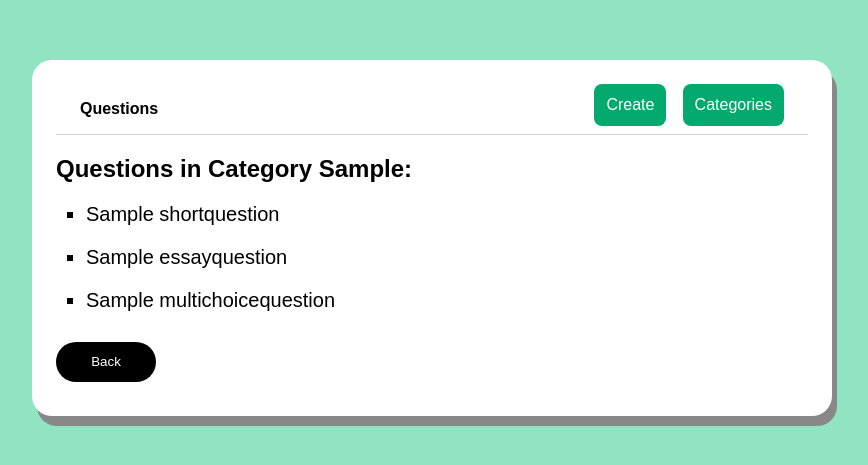
After one commit to Albert-Alvaro/CP3405_Ver2, a Django app: page /category-popup/1 in a window 1280 px wide. The commit adds this page. Shown: the top 465 px of the page, without its empty margins (208-1076 px from the left). Run offline with Django 4.2, Linux system fonts and the light colour scheme; tables that the repository leaves empty hold one stand-in row (values such as "Sample post").

Commit message:
complete the category functionality, add the category page listing all categories, and a popup page for each category listing each of the questions in said category

```diff
--- a/questions/static/css/styles.css
+++ b/questions/static/css/styles.css
@@ -56,10 +92,9 @@ ul{
 }
 
 .dropdown {
-  position: relative;
+  margin-left: 420px;
   display: inline-block;
 }
-
 .dropdown-content {
   display: none;
   position: absolute;
--- /dev/null
+++ b/questions/templates/CategoryPopup.html
@@ -0,0 +1,53 @@
+{% extends 'layouts/page.html' %}
+
+{% block content %}
+<style>
+        ol {
+            list-style:square;
+            padding: 0 ;
+            margin: 0;
+            margin-left: 30px;
+            font-size: 20px;
+        }
+        .back-button{
+        display: right;
+        justify-content: right;
+            width: 100px;
+            height: 40px;
+            border: none;
+            border-radius: 20px;
+            background-color: black;
+            color: white;
+            margin: 10px auto;
+            cursor: pointer;
+        }
+</style>
+
+<h2>Questions in Category {{category.category}}: </h2>
+            {% for  question in shortQuestionsCat %}
+                <div class = "question-items">
+                        <ol>
+                            <li>{{question.question}}</li>
+                        </ol>
+                </div>
+            {% endfor %}
+            {% for  question in essayQuestionsCat %}
+                <div class = "question-items">
+                        <ol>
+                            <li>{{question.question}}</li>
+                        </ol>
+                </div>
+            {% endfor %}
+            {% for  question in multiChoiceQuestionsCat %}
+                <div class = "question-items">
+                        <ol>
+                            <li>{{question.question}}</li>
+                        </ol>
+                </div>
+            {% endfor %}
+
+<a href="{% url 'category-page' %}">
+    <button class="back-button">Back</button>
+</a>
+
+{% endblock %}
--- a/questions/templates/EssayQuestion.html
+++ b/questions/templates/EssayQuestion.html
@@ -43,9 +43,9 @@
     <h2 class="essay-question-title">{{essay_question.question}}</h2>
     <p class="question-date">Created At: {{essay_question.created_at}}</p>
     <p class="question-category">Category: {{essay_question.category}}</p>
-    <div class="dropdown">
-        <button class="dropbtn">Categories</button>
-            <div class="dropdown-content">
+    <div class="dropdown2">
+        <button class="dropbtn2">Categories</button>
+            <div class="dropdown-content2">
                 {% for  category in category %}
                 <div class = "question-items">
                     <a href="{% url 'change-essay-question-cat' essay_question.id category.id %}">
--- a/questions/templates/MCQ.html
+++ b/questions/templates/MCQ.html
@@ -99,9 +99,9 @@ ol {
     <h2 class="mcq-question-title">{{mcq_question.question}}</h2>
     <p class="question-date">Created At: {{mcq_question.created_at}}</p>
     <p class="question-category">Category: {{mcq_question.category}}</p>
-    <div class="dropdown">
-        <button class="dropbtn">Categories</button>
-            <div class="dropdown-content">
+    <div class="dropdown2">
+        <button class="dropbtn2">Categories</button>
+            <div class="dropdown-content2">
                 {% for  category in category %}
                 <div class = "question-items">
                     <a href="{% url 'change-mcq-cat' mcq_question.id category.id %}">
--- a/questions/templates/ShortQuestion.html
+++ b/questions/templates/ShortQuestion.html
@@ -43,9 +43,9 @@
     <h2 class="question-title">{{short_question.question}}</h2>
     <p class="question-date">Created At: {{short_question.created_at}}</p>
     <p class="question-category">Category: {{short_question.category}}</p>
-    <div class="dropdown">
-        <button class="dropbtn">Categories</button>
-            <div class="dropdown-content">
+    <div class="dropdown2">
+        <button class="dropbtn2">Categories</button>
+            <div class="dropdown-content2">
                 {% for  category in category %}
                 <div class = "question-items">
                     <a href="{% url 'change-short-question-cat' short_question.id category.id %}">
--- a/questions/templates/navbar.html
+++ b/questions/templates/navbar.html
@@ -13,4 +13,9 @@
                 <a href="{% url 'create-category' %}">Create Category</a>
             </div>
     </div>
+    <div class="dropdown1">
+        <a href="{% url 'category-page' %}">
+            <button class="dropbtn">Categories</button>
+        </a>
+    </div>
 </nav>
--- a/questions/urls.py
+++ b/questions/urls.py
@@ -27,4 +27,7 @@ urlpatterns = [
     path('change-short-question-cat/<int:id>/<int:id2>', views.changeShortQuestionCat, name='change-short-question-cat'),
     path('change-essay-question-cat/<int:id>/<int:id2>', views.changeEssayQuestionCat, name='change-essay-question-cat'),
     path('change-mcq-cat/<int:id>/<int:id2>', views.changeMCQCat, name='change-mcq-cat'),
+    path('category-page', views.categoryPage, name="category-page"),
+    path('delete-category/<int:id>', views.deleteCategory, name="delete-category"),
+    path('category-popup/<int:id>', views.categoryPopup, name="category-popup"),
 ]
--- a/questions/views.py
+++ b/questions/views.py
@@ -234,3 +234,31 @@ def changeMCQCat(request, id, id2):
     mcq_question = MultiChoiceQuestion.objects.filter(id=id).update(category=id2)
 
     return redirect("/mcq-question/"+str(id))
+
+def categoryPage(request):
+    category = Question.objects.all()
+    context= {
+        'category': category,
+    }
+    return render(request, 'Category.html', context)
+
+def deleteCategory(request, id):
+    category = Question.objects.get(id=id)
+    question = ShortQuestion.objects.filter(category=id).update(category='')
+    question2 = EssayQuestion.objects.filter(category=id).update(category='')
+    question3 = MultiChoiceQuestion.objects.filter(category=id).update(category='')
+    category.delete()
+    return redirect("/category-page")
+
+def categoryPopup(request, id):
+    category = Question.objects.get(id=id)
+    shortQuestionsCat = ShortQuestion.objects.filter(category=id)
+    essayQuestionsCat = EssayQuestion.objects.filter(category=id)
+    multiChoiceQuestionsCat = MultiChoiceQuestion.objects.filter(category=id)
+    context ={
+        'shortQuestionsCat': shortQuestionsCat,
+        'essayQuestionsCat': essayQuestionsCat,
+        'multiChoiceQuestionsCat': multiChoiceQuestionsCat,
+        'category': category,
+    }
+    return render(request, 'CategoryPopup.html', context)
```
Also changed, not shown: other parts of questions/static/css/styles.css (+38 -0 lines), questions/templates/Category.html (added, +36 -0 lines), questions/templates/create_category_add_question.html (+11 -10 lines), media/images/Screenshot_2023-11-15_134104.png (added), media/images/Screenshot_2023-11-15_134104_dLfQixn.png (added), media/images/Screenshot_2023-11-15_171004_92nqqyo.png (added).
